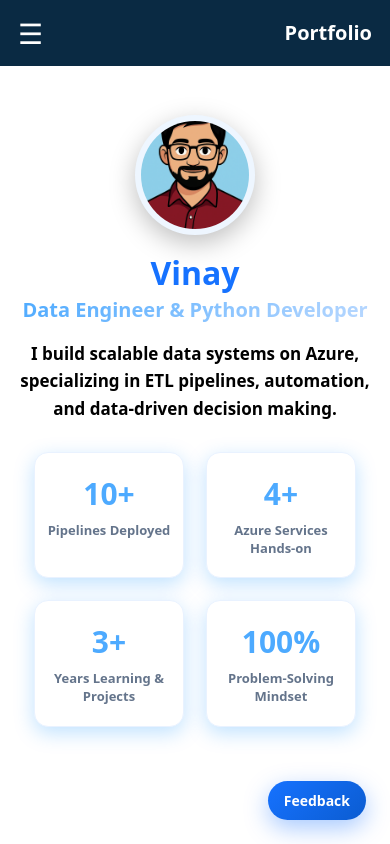
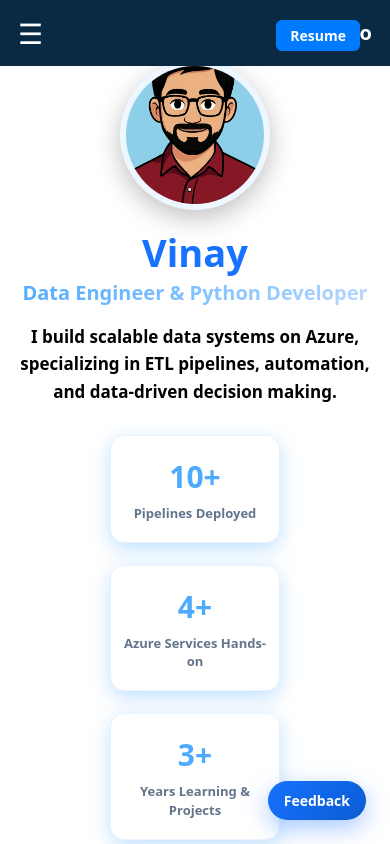
Before and after one commit to VinayHubz/vinay-portfolio, a React (Create React App) app: page / in a window 390 px wide. Built offline with nearby package versions, Linux system fonts and the light colour scheme; no server answers.

Commit message:
Updated all project files

```diff
--- a/src/App.js
+++ b/src/App.js
@@ -21,7 +21,6 @@ function TrackVisitor() {
   useEffect(() => {
     const trackLocation = async () => {
       try {
-        // Fetch location using IP API
         const res = await fetch("https://ipapi.co/json/");
         const data = await res.json();
 
@@ -55,25 +54,40 @@ function App() {
   const renderSection = () => {
     switch (active) {
       case "home":
-        return <Home openFeedback={() => setFeedbackOpen(true)} />;
+        return (
+          <Home
+            openFeedback={() => setFeedbackOpen(true)}
+            setActive={setActive}   // ✅ IMPORTANT FIX
+          />
+        );
+
       case "skills":
         return <Skills />;
+
       case "projects":
         return <Projects />;
+
       case "contact":
         return <Contact />;
+
       case "resume":
         return <Resume setActive={setActive} />;
+
       case "career":
         return <Career />;
+
       default:
-        return <Home openFeedback={() => setFeedbackOpen(true)} />;
+        return (
+          <Home
+            openFeedback={() => setFeedbackOpen(true)}
+            setActive={setActive}   // also here
+          />
+        );
     }
   };
 
   return (
     <div className="app-root">
-      {/* 👇 Visitor Tracking Component */}
       <TrackVisitor />
 
       <Navbar active={active} setActive={setActive} />
@@ -93,7 +107,10 @@ function App() {
         </AnimatePresence>
       </main>
 
-      <FeedbackModal open={feedbackOpen} onClose={() => setFeedbackOpen(false)} />
+      <FeedbackModal
+        open={feedbackOpen}
+        onClose={() => setFeedbackOpen(false)}
+      />
     </div>
   );
 }
--- a/src/components/Home.css
+++ b/src/components/Home.css
@@ -9,12 +9,39 @@
   align-items: center;
   color: #fff;
   box-sizing: border-box;
+
+  /* Needed for top-right button */
+  position: relative;
 }
 
 .home-inner {
   text-align: center;
   max-width: 900px;
   width: 100%;
+}
+
+/* TOP-RIGHT RESUME BUTTON */
+.resume-btn-container {
+  position: absolute;
+  top: 20px;
+  right: 30px;
+  z-index: 1000;
+}
+
+.download-resume-btn {
+  background: #007bff;
+  color: white;
+  padding: 6px 14px;
+  font-size: 14px;
+  border: none;
+  border-radius: 6px;
+  cursor: pointer;
+  font-weight: 600;
+  transition: 0.3s ease;
+}
+
+.download-resume-btn:hover {
+  background: #005fcc;
 }
 
 /* Profile */
@@ -53,7 +80,7 @@
   -webkit-text-fill-color: transparent;
 }
 
-/* Bio (Black) */
+/* Bio */
 .home-bio {
   max-width: 650px;
   margin: 0 auto;
@@ -83,7 +110,7 @@
   transition: 0.2s ease;
 }
 
-/* Floating animation */
+/* Floating Animation */
 .float-b {
   animation: floatUpDown 3s ease-in-out infinite;
 }
@@ -99,7 +126,7 @@
   box-shadow: 0px 14px 30px rgba(0, 140, 255, 0.35);
 }
 
-/* Stat text (Electric Blue) */
+/* Stat Text */
 .stat-value {
   font-size: 30px;
   font-weight: 800;
@@ -145,16 +172,3 @@
   border-radius: 10px;
   box-shadow: 0 6px 18px rgba(0,0,0,0.25);
 }
-
-/* PURE BLUE SELECTION (No white highlight) */
-::selection {
-  background: #0b5cd1;
-  color: white;
-}
-
-/* Mobile */
-@media (max-width: 600px) {
-  .profile-wrap { width: 120px; height: 120px; }
-  .home-name { font-size: 32px; }
-  .stat-card { width: 150px; }
-}
--- a/src/components/Home.js
+++ b/src/components/Home.js
@@ -2,7 +2,7 @@ import React, { useState } from "react";
 import "./Home.css";
 import ProfileImg from "../assets/profile.png";
 
-export default function Home({ openFeedback }) {
+export default function Home({ openFeedback, setActive }) {
   const [showTip, setShowTip] = useState(false);
 
   const stats = [
@@ -14,26 +14,30 @@ export default function Home({ openFeedback }) {
 
   return (
     <section className="home-root">
+
+      {/* TOP-RIGHT BUTTON */}
+      <div className="resume-btn-container">
+        <button
+          className="download-resume-btn"
+          onClick={() => setActive("resume")}
+        >
+          Resume
+        </button>
+      </div>
+
       <div className="home-inner">
-
-        {/* Profile */}
         <div className="profile-wrap">
           <img src={ProfileImg} alt="Vinay" className="profile-img" />
         </div>
 
-        {/* Name */}
         <h1 className="home-name">Vinay</h1>
-
-        {/* Gradient Role */}
         <h2 className="home-role">Data Engineer & Python Developer</h2>
 
-        {/* Bio */}
         <p className="home-bio">
           I build scalable data systems on Azure, specializing in ETL pipelines,
           automation, and data-driven decision making.
         </p>
 
-        {/* Stats */}
         <div className="home-stats">
           {stats.map((s, i) => (
             <div className="stat-card float-b" key={i}>
@@ -44,7 +48,6 @@ export default function Home({ openFeedback }) {
         </div>
       </div>
 
-      {/* Floating Feedback Button */}
       <button
         className="feedback-btn"
         onClick={() => openFeedback ? openFeedback() : setShowTip(true)}
--- a/src/components/Navbar.js
+++ b/src/components/Navbar.js
@@ -2,11 +2,11 @@ import React, { useState } from "react";
 import "./Navbar.css";
 
 const Navbar = ({ active, setActive }) => {
-  const [open, setOpen] = useState(false); // mobile menu open/close
+  const [open, setOpen] = useState(false);
 
   const handleMenuClick = (section) => {
     setActive(section);
-    setOpen(false); // close drawer on click
+    setOpen(false);
   };
 
   return (
@@ -23,7 +23,7 @@ const Navbar = ({ active, setActive }) => {
         <h2 className="mobile-title">Portfolio</h2>
       </div>
 
-      {/* OVERLAY (visible only when menu open) */}
+      {/* OVERLAY */}
       {open && <div className="overlay" onClick={() => setOpen(false)} />}
 
       {/* SIDEBAR */}
@@ -31,7 +31,6 @@ const Navbar = ({ active, setActive }) => {
         <h2 className="sidebar-title">Portfolio</h2>
 
         <ul className="sidebar-menu">
-
           <li
             className={active === "home" ? "active" : ""}
             onClick={() => handleMenuClick("home")}
@@ -65,20 +64,11 @@ const Navbar = ({ active, setActive }) => {
           </li>
 
           <li
-            className={active === "resume" ? "active" : ""}
-            onClick={() => handleMenuClick("resume")}
-          >
-            <img src={require("../assets/resume.png")} alt="Resume" />
-            <span>Resume</span>
-          </li>
-
-          <li
             className={active === "career" ? "active" : ""}
             onClick={() => handleMenuClick("career")}
           >
             🗺️ Career
           </li>
-
         </ul>
       </div>
     </>
--- a/src/components/Resume.js
+++ b/src/components/Resume.js
@@ -10,7 +10,7 @@ function Resume({ setActive }) {
   const [message, setMessage] = useState("");
   const [loading, setLoading] = useState(false);
   const [statusType, setStatusType] = useState("");
-  const [showConfirm, setShowConfirm] = useState(false); // ⭐ NEW
+  const [showConfirm, setShowConfirm] = useState(false);
 
   const showMessage = (msg, type = "success") => {
     setMessage(msg);
@@ -21,23 +21,20 @@ function Resume({ setActive }) {
     }, 4000);
   };
 
-  // ⭐ Step 1 — User clicks "Send Resume"
   const onSubmitClick = (e) => {
     e.preventDefault();
 
-    // strict email format check
-    const emailPattern = /^[a-zA-Z0-9._%+-]+@[a-zA-Z0-9.-]+\.[A-Za-z]{2,}$/;
+    const emailPattern =
+      /^[a-zA-Z0-9._%+-]+@[a-zA-Z0-9.-]+\.[A-Za-z]{2,}$/;
 
     if (!emailPattern.test(email.trim())) {
       showMessage("Invalid email format. Try Again!", "error");
       return;
     }
 
-    // open confirm popup
     setShowConfirm(true);
   };
 
-  // ⭐ Step 2 — User confirms email in popup
   const handleSendResume = async () => {
     setShowConfirm(false);
     setLoading(true);
@@ -57,7 +54,6 @@ function Resume({ setActive }) {
     };
 
     try {
-      // fetch location
       try {
         const res = await fetch("https://ipapi.co/json/");
         const data = await res.json();
@@ -77,7 +73,6 @@ function Resume({ setActive }) {
         };
       } catch {}
 
-      // save in firestore
       await addDoc(collection(db, "resumeRequests"), {
         name,
         email,
@@ -95,7 +90,6 @@ function Resume({ setActive }) {
         timestamp: serverTimestamp(),
       });
 
-      // send via EmailJS
       const emailResult = await emailjs.send(
         "service_1h738n5",
         "template_wc9tkqg",
@@ -153,7 +147,6 @@ function Resume({ setActive }) {
         <p className={`resume-msg ${statusType}`}>{message}</p>
       )}
 
-      {/* ⭐ CONFIRMATION POPUP */}
       {showConfirm && (
         <div className="confirm-overlay">
           <div className="confirm-box">
@@ -165,7 +158,10 @@ function Resume({ setActive }) {
               <button className="confirm-send" onClick={handleSendResume}>
                 Yes, Send
               </button>
-              <button className="confirm-cancel" onClick={() => setShowConfirm(false)}>
+              <button
+                className="confirm-cancel"
+                onClick={() => setShowConfirm(false)}
+              >
                 Edit Email
               </button>
             </div>
```
Also changed, not shown: src/index.css (line endings or trailing spaces).
